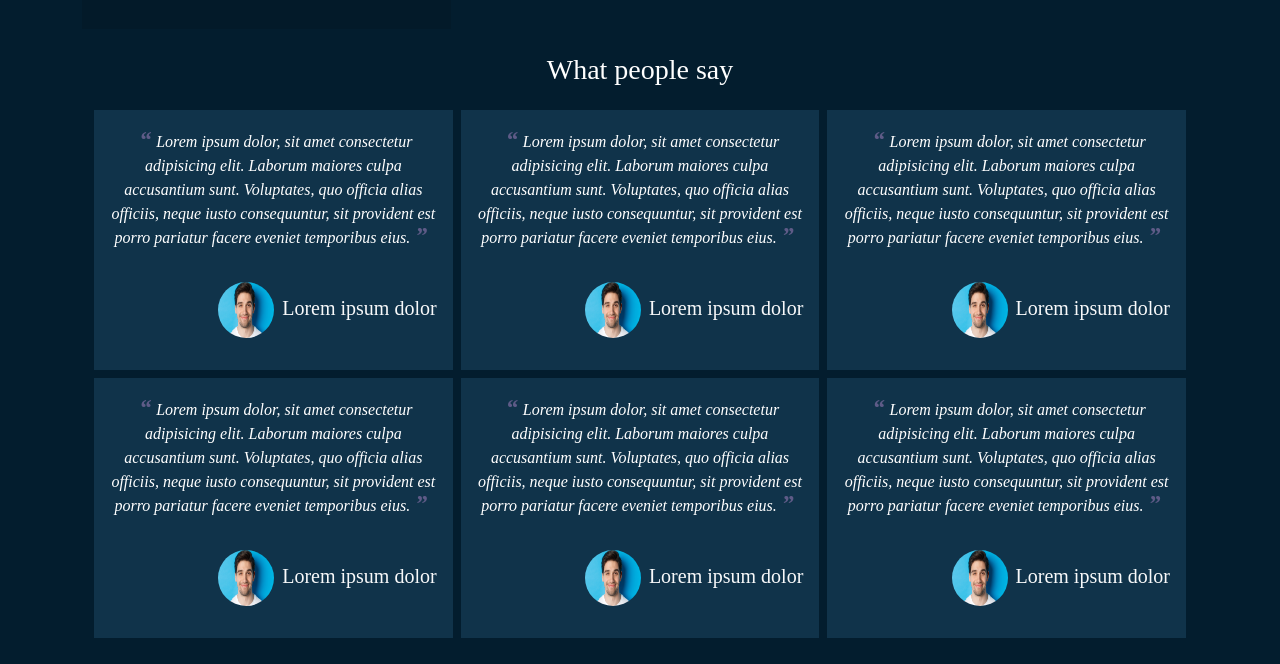
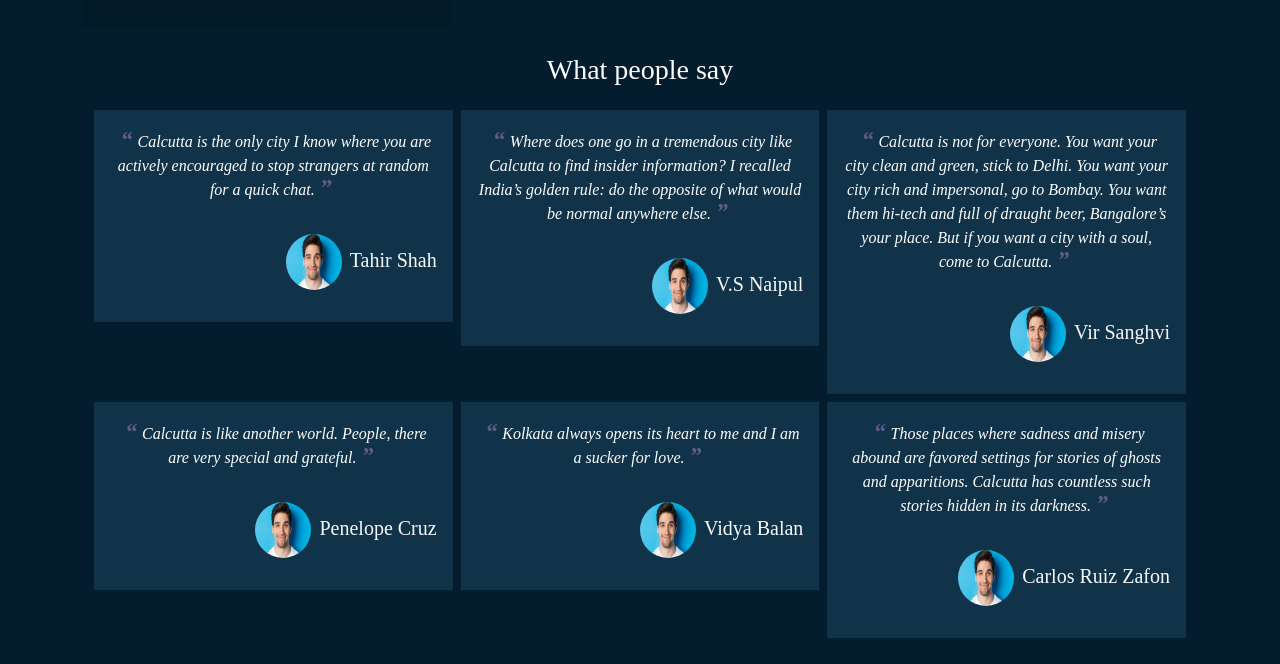
Before and after one commit to WebdevAtanu/ohkolkata-react, a React (Create React App) app: page / in a window 1280 px wide. Shown: the part 5980-6644 px from the top of the page. Built offline with nearby package versions, Linux system fonts and the light colour scheme; a web font is replaced by a local one.

Commit message:
Update Quote.js

```diff
--- a/src/Routes/quotes/Quote.js
+++ b/src/Routes/quotes/Quote.js
@@ -11,38 +11,38 @@ return(
 			<div className="row g-2">
 				<div className="col-md-4">
 					<div className="container quotes">
-						<p><q>Lorem ipsum dolor, sit amet consectetur adipisicing elit. Laborum maiores culpa accusantium sunt. Voluptates, quo officia alias officiis, neque iusto consequuntur, sit provident est porro pariatur facere eveniet temporibus eius.</q></p>
-						<h5 className="text-end mt-4 text-light"><img src="image/quote/man1.jpg" alt=""/>Lorem ipsum dolor</h5>
+						<p><q>Calcutta is the only city I know where you are actively encouraged to stop strangers at random for a quick chat.</q></p>
+						<h5 className="text-end mt-4 text-light"><img src="image/quote/man1.jpg" alt=""/>Tahir Shah</h5>
 					</div>
 				</div>
 				<div className="col-md-4">
 					<div className="container quotes">
-						<p><q>Lorem ipsum dolor, sit amet consectetur adipisicing elit. Laborum maiores culpa accusantium sunt. Voluptates, quo officia alias officiis, neque iusto consequuntur, sit provident est porro pariatur facere eveniet temporibus eius.</q></p>
-						<h5 className="text-end mt-4 text-light"><img src="image/quote/man1.jpg" alt=""/>Lorem ipsum dolor</h5>
+						<p><q>Where does one go in a tremendous city like Calcutta to find insider information? I recalled India’s golden rule: do the opposite of what would be normal anywhere else.</q></p>
+						<h5 className="text-end mt-4 text-light"><img src="image/quote/man1.jpg" alt=""/>V.S Naipul</h5>
 					</div>
 				</div>
 				<div className="col-md-4">
 					<div className="container quotes">
-						<p><q>Lorem ipsum dolor, sit amet consectetur adipisicing elit. Laborum maiores culpa accusantium sunt. Voluptates, quo officia alias officiis, neque iusto consequuntur, sit provident est porro pariatur facere eveniet temporibus eius.</q></p>
-						<h5 className="text-end mt-4 text-light"><img src="image/quote/man1.jpg" alt=""/>Lorem ipsum dolor</h5>
+						<p><q>Calcutta is not for everyone. You want your city clean and green, stick to Delhi. You want your city rich and impersonal, go to Bombay. You want them hi-tech and full of draught beer, Bangalore’s your place. But if you want a city with a soul, come to Calcutta.</q></p>
+						<h5 className="text-end mt-4 text-light"><img src="image/quote/man1.jpg" alt=""/>Vir Sanghvi</h5>
 					</div>
 				</div>
 				<div className="col-md-4">
 					<div className="container quotes">
-						<p><q>Lorem ipsum dolor, sit amet consectetur adipisicing elit. Laborum maiores culpa accusantium sunt. Voluptates, quo officia alias officiis, neque iusto consequuntur, sit provident est porro pariatur facere eveniet temporibus eius.</q></p>
-						<h5 className="text-end mt-4 text-light"><img src="image/quote/man1.jpg" alt=""/>Lorem ipsum dolor</h5>
+						<p><q>Calcutta is like another world. People, there are very special and grateful.</q></p>
+						<h5 className="text-end mt-4 text-light"><img src="image/quote/man1.jpg" alt=""/>Penelope Cruz</h5>
 					</div>
 				</div>
 				<div className="col-md-4">
 					<div className="container quotes">
-						<p><q>Lorem ipsum dolor, sit amet consectetur adipisicing elit. Laborum maiores culpa accusantium sunt. Voluptates, quo officia alias officiis, neque iusto consequuntur, sit provident est porro pariatur facere eveniet temporibus eius.</q></p>
-						<h5 className="text-end mt-4 text-light"><img src="image/quote/man1.jpg" alt=""/>Lorem ipsum dolor</h5>
+						<p><q>Kolkata always opens its heart to me and I am a sucker for love.</q></p>
+						<h5 className="text-end mt-4 text-light"><img src="image/quote/man1.jpg" alt=""/>Vidya Balan</h5>
 					</div>
 				</div>
 				<div className="col-md-4">
 					<div className="container quotes">
-						<p><q>Lorem ipsum dolor, sit amet consectetur adipisicing elit. Laborum maiores culpa accusantium sunt. Voluptates, quo officia alias officiis, neque iusto consequuntur, sit provident est porro pariatur facere eveniet temporibus eius.</q></p>
-						<h5 className="text-end mt-4 text-light"><img src="image/quote/man1.jpg" alt=""/>Lorem ipsum dolor</h5>
+						<p><q>Those places where sadness and misery abound are favored settings for stories of ghosts and apparitions. Calcutta has countless such stories hidden in its darkness.</q></p>
+						<h5 className="text-end mt-4 text-light"><img src="image/quote/man1.jpg" alt=""/>Carlos Ruiz Zafon</h5>
 					</div>
 				</div>
 			</div>
```
